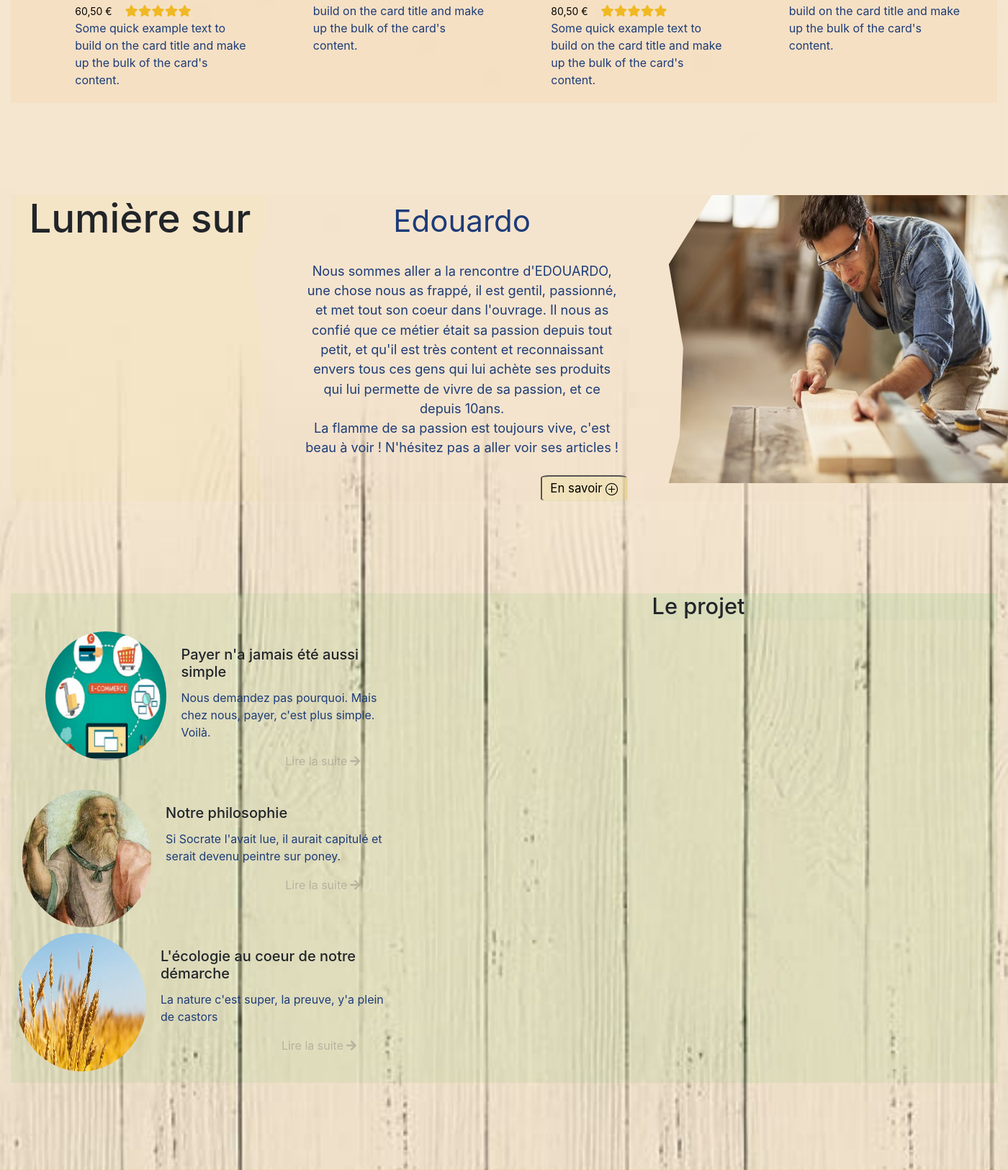
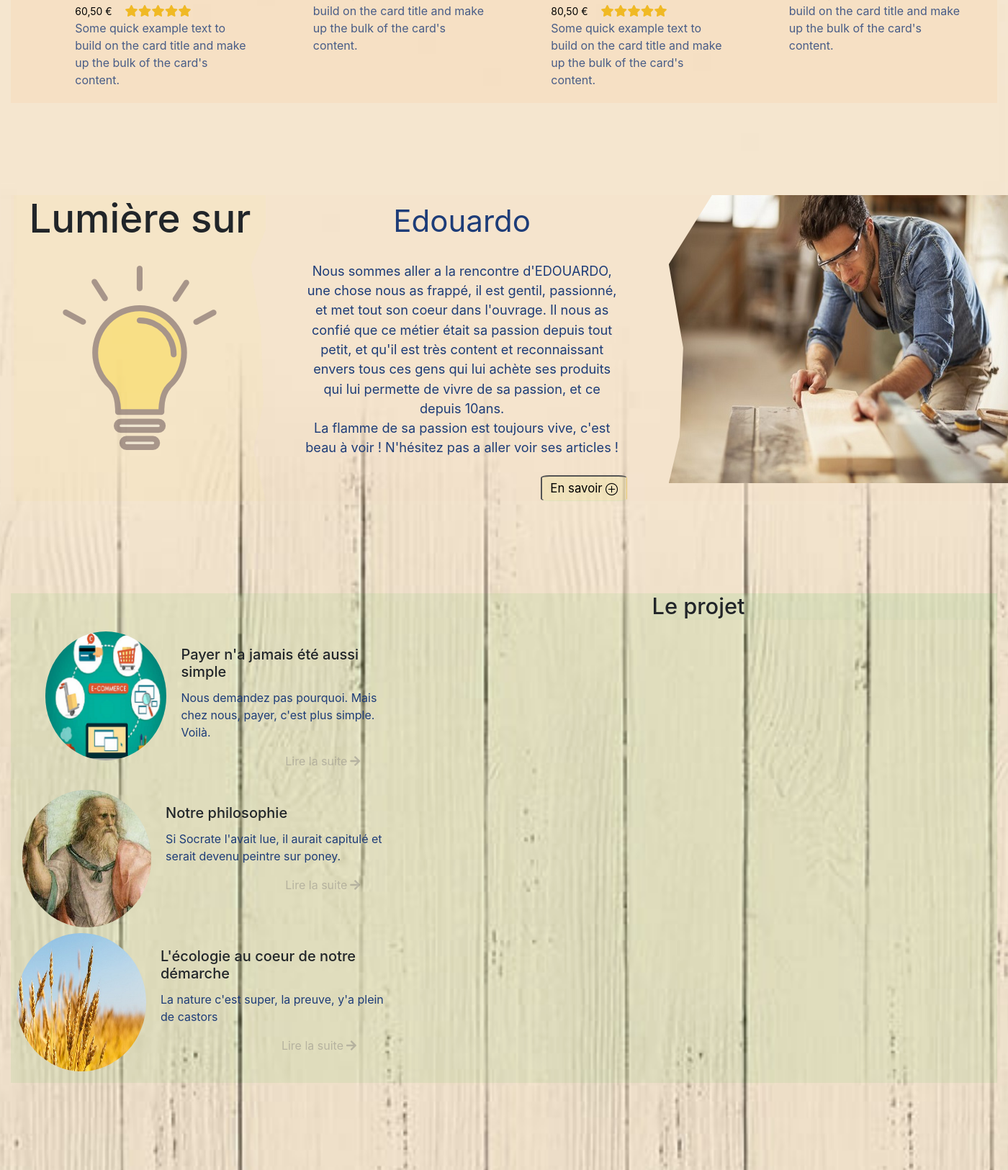
Before and after one commit to Unautrepseudo/TrainingCourse-project, a Symfony app: template templates/site/home.html.twig in a window 1400 px wide; the page is wider, and only the part inside the window is pictured. Shown: the part 979-2604 px from the top of that part at 72% size. Run offline with Twig, Linux system fonts and the light colour scheme; the template is opened without the code that fills it, so the values that code supplies are empty; some libraries are stand-ins or nearby versions.

Commit message:
poubelle

```diff
--- a/public/css/style.css
+++ b/public/css/style.css
@@ -13,14 +13,14 @@ body
     background-repeat: no-repeat;
     background-size: cover;
     background-attachment: fixed;
-    overflow-X:hidden;
+    overflow-x: hidden;
+
 
 }
 
 
 .container-fluid{
     width:100%;
-}
 
 
 
@@ -565,6 +565,11 @@ p{
 
 /***********************************LIVRAISON**********************/
 /**Made by Victor **/
+.ampoule
+{
+    opacity: 0.6;
+}
+
 .center {
     text-align: center;
     text-shadow: black 0.1em 0.1em 0.1em
--- a/templates/footer.html.twig
+++ b/templates/footer.html.twig
@@ -1,8 +1,6 @@
 <footer>
     <div class="row foot d-flex justify-content-center">
         <div class="col d-flex flex-column text-center pt-4 footlinks">
-
-
 
             <a href="{{path('contact')}}">Contact</a>
             <a href="{{path('team')}}">L'équipe</a>
--- a/templates/site/home.html.twig
+++ b/templates/site/home.html.twig
@@ -114,8 +114,8 @@
 
     <section class="light">
         <div class="row d-flex justify-content-around reveal">
-            <div class= 'col-3 text-center divLt'><h2 class='lightText reveal-4'>Lumière sur</h2> </div>
-
+            <div class= 'col-3 text-center divLt'><h2 class='lightText reveal-4'>Lumière sur</h2><br>
+           <span class="ampoule"> <img class="ampoule reveal-4" src="{{asset('img/ampoule.png')}}"> </span> </div>
             <div class="col-4">
                 <p class='nameArt text-center mt-1 reveal-2'>Edouardo</p>
                 <div class="descArt">
```
Also changed, not shown: public/img/ampoule.png (added).
